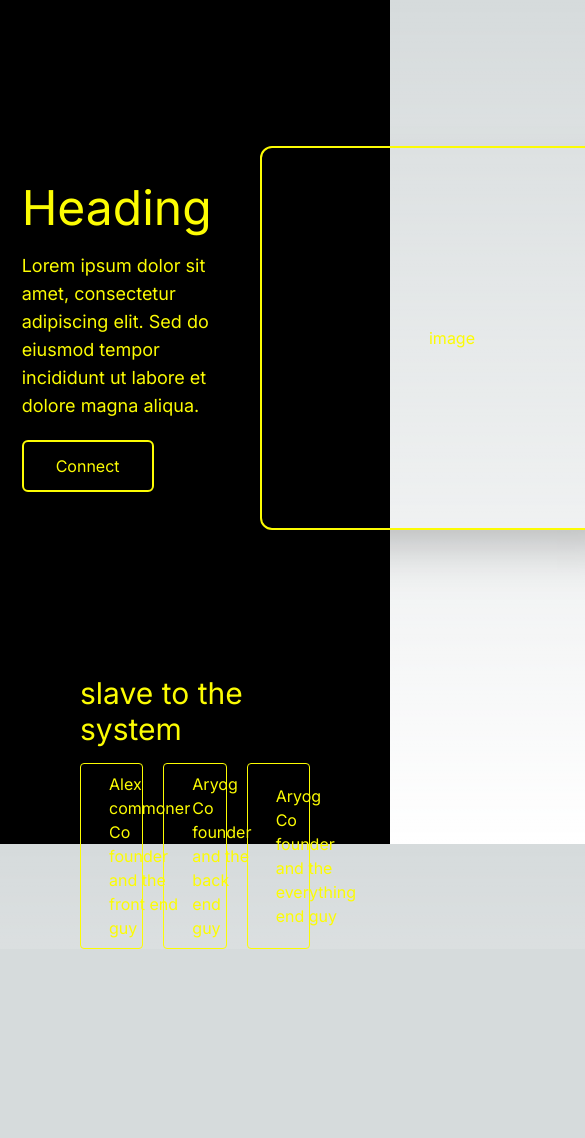
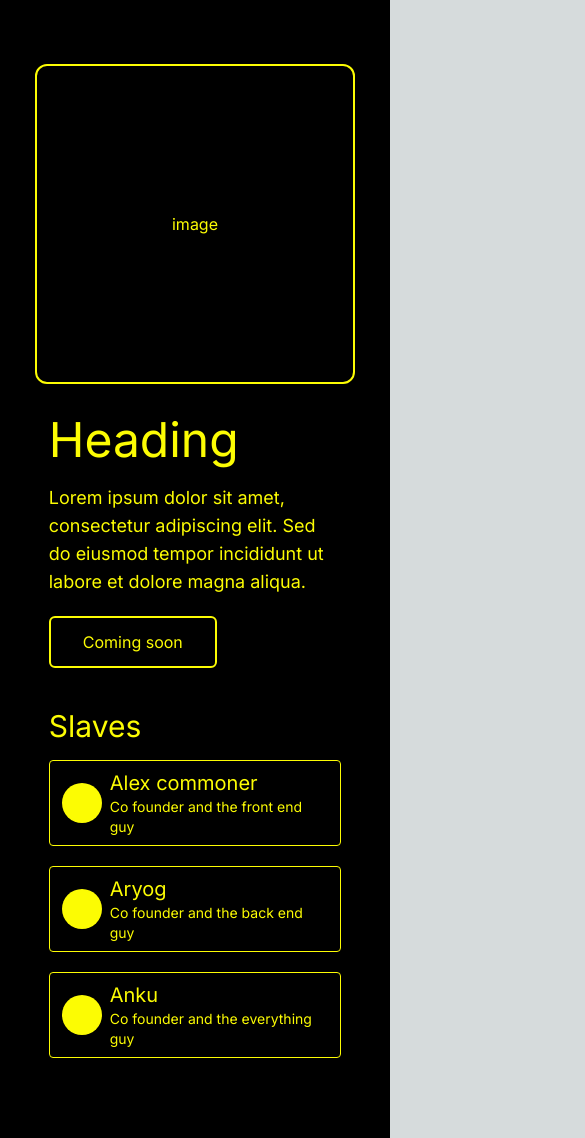
Before and after one commit to Nester-xyz/blartz, a Next.js app: page / in a window 390 px wide. Shown: the top 1138 px of the page, 585 px wide, since content can reach past the window. Before the commit the page ends 949 px from the top, so only its background shows below. Built offline with nearby package versions, Linux system fonts and the light colour scheme.

Commit message:
desktop and mobile responsive

```diff
--- a/src/app/Hero/Hero.tsx
+++ b/src/app/Hero/Hero.tsx
@@ -4,11 +4,11 @@ type Props = {};
 
 const Index = (props: Props) => {
   return (
-    <div>
-      <div className="w-screen h-screen bg-black grid grid-rows-5 text-primary">
-        <div className="row-span-4 grid grid-cols-3">
+    <div className="">
+      <div className="w-screen h-fit  md:h-screen  bg-black pb-20 grid md:grid-rows-5 text-primary">
+        <div className=" pt-16 md:row-span-4 flex flex-col-reverse gap-8 md:grid md:grid-cols-3  ">
           <div className="col-span-2 bg-black grid place-items-center">
-            <div className="text-left flex flex-col gap-5 w-10/12">
+            <div className="text-left flex flex-col gap-5 w-9/12">
               <h1 className="text-5xl">Heading</h1>
               <p className="text-lg">
                 Lorem ipsum dolor sit amet, consectetur adipiscing elit. Sed do
@@ -17,42 +17,46 @@ const Index = (props: Props) => {
               <div>
                 <button className="border-2 border-primary relative group rounded-md text-primary overflow-hidden px-8 py-3">
                   <div className="text-primary group-hover:text-black  z-50 relative">
-                    Connect
+                    Coming soon
                   </div>
                   <div className="bg-primary  absolute  w-0 group-hover:w-full left-0 top-0 bottom-0 transition-all ease-in-out duration-500"></div>
                 </button>
               </div>
             </div>
           </div>
-          <div className=" grid place-items-center">
-            <div className="w-96 h-96 border-2 border-primary shadow-2xl rounded-xl grid place-items-center">
+          <div className=" mx-auto grid place-items-center">
+            <div className="w-80 h-80 md:w-96 md:h-96 border-2 border-primary shadow-2xl rounded-xl grid place-items-center">
               image
             </div>
           </div>
         </div>
-        <div className="flex flex-col gap-4 px-20">
-          <div className="text-3xl">slave to the system</div>
+        <div className="flex flex-col gap-4 w-9/12 mx-auto h-fit  md:w-full px-0 md:px-20 pt-10">
+          <div className="text-3xl">Slaves</div>
           <div className="tex-md">
-            <div className="grid grid-cols-3 gap-5">
-              <div className="flex items-center px-5 py-2 gap-2 border border-primary rounded">
-                <div className="w-10 h-10 bg-primary rounded-full"></div>
+            <div className="flex flex-col md:grid md:grid-cols-3 gap-5">
+              <div className="flex items-center px-3 md:px-5 py-2 gap-2 border border-primary rounded">
+                <div className="w-10 h-10 bg-primary rounded-full flex-shrink-0"></div>
                 <div className="flex flex-col">
-                  <div>Alex commoner</div>
-                  <div>Co founder and the front end guy</div>
+                  <div className="text-xl">Alex commoner</div>
+                  <div className="text-sm">
+                    Co founder and the front end guy
+                  </div>
                 </div>
               </div>
-              <div className="flex items-center px-5 py-2 gap-2 border border-primary rounded">
-                <div className="w-10 h-10 bg-primary rounded-full"></div>
+              <div className="flex items-center px-3 md:px-5 py-2 gap-2 border border-primary rounded">
+                <div className="w-10 h-10 bg-primary rounded-full flex-shrink-0"></div>
                 <div className="flex flex-col">
-                  <div>Aryog</div>
-                  <div>Co founder and the back end guy</div>
+                  <div className="text-xl">Aryog</div>
+                  <div className="text-sm">Co founder and the back end guy</div>
                 </div>
               </div>
-              <div className="flex items-center px-5 py-2 gap-2 border border-primary rounded">
-                <div className="w-10 h-10 bg-primary rounded-full"></div>
+              <div className="flex items-center px-3 md:px-5 py-2 gap-2 border border-primary rounded">
+                <div className="w-10 h-10 bg-primary rounded-full flex-shrink-0"></div>
                 <div className="flex flex-col">
-                  <div>Aryog</div>
-                  <div>Co founder and the everything end guy</div>
+                  <div className="text-xl">Anku</div>
+                  <div className="text-sm">
+                    Co founder and the everything guy
+                  </div>
                 </div>
               </div>
             </div>
```
